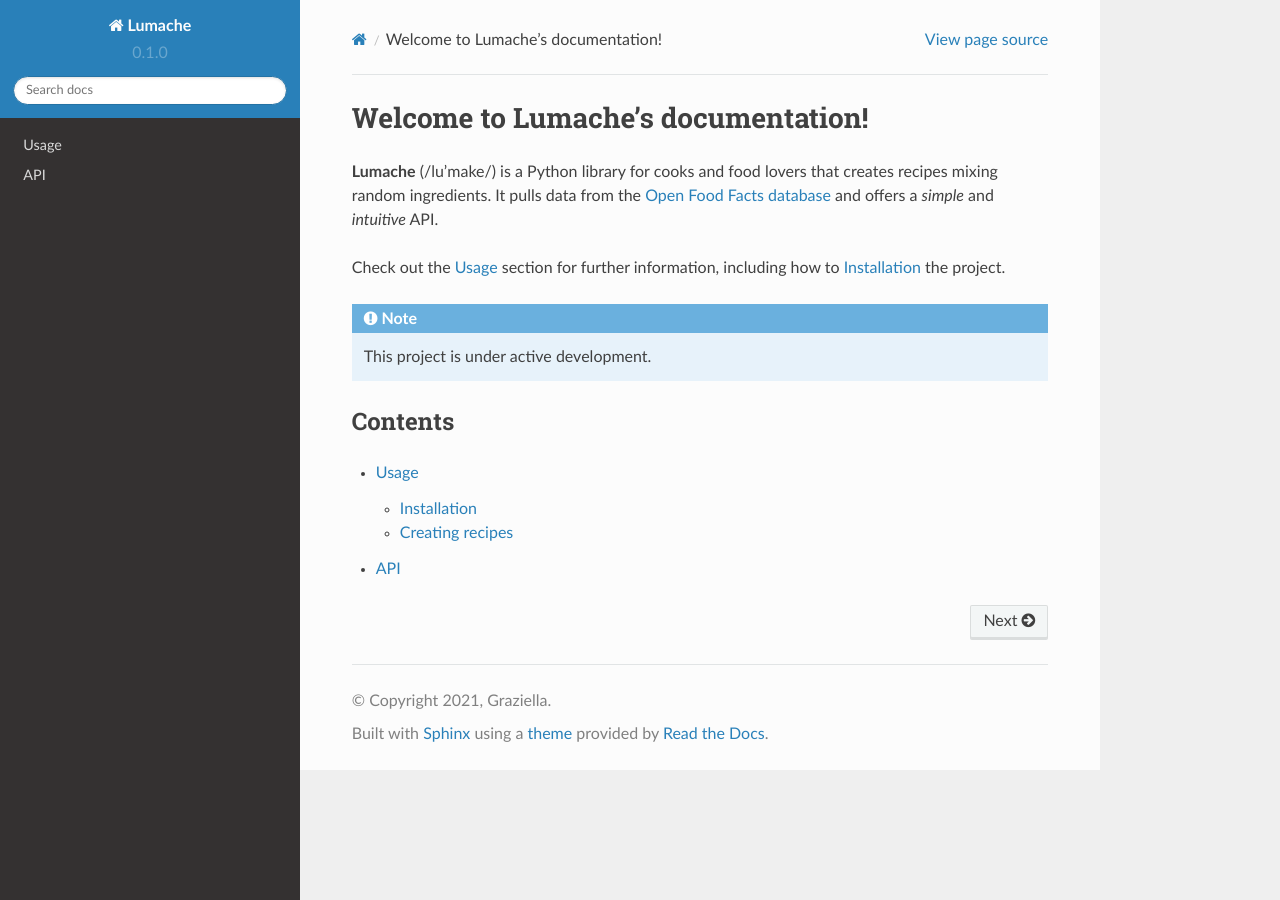
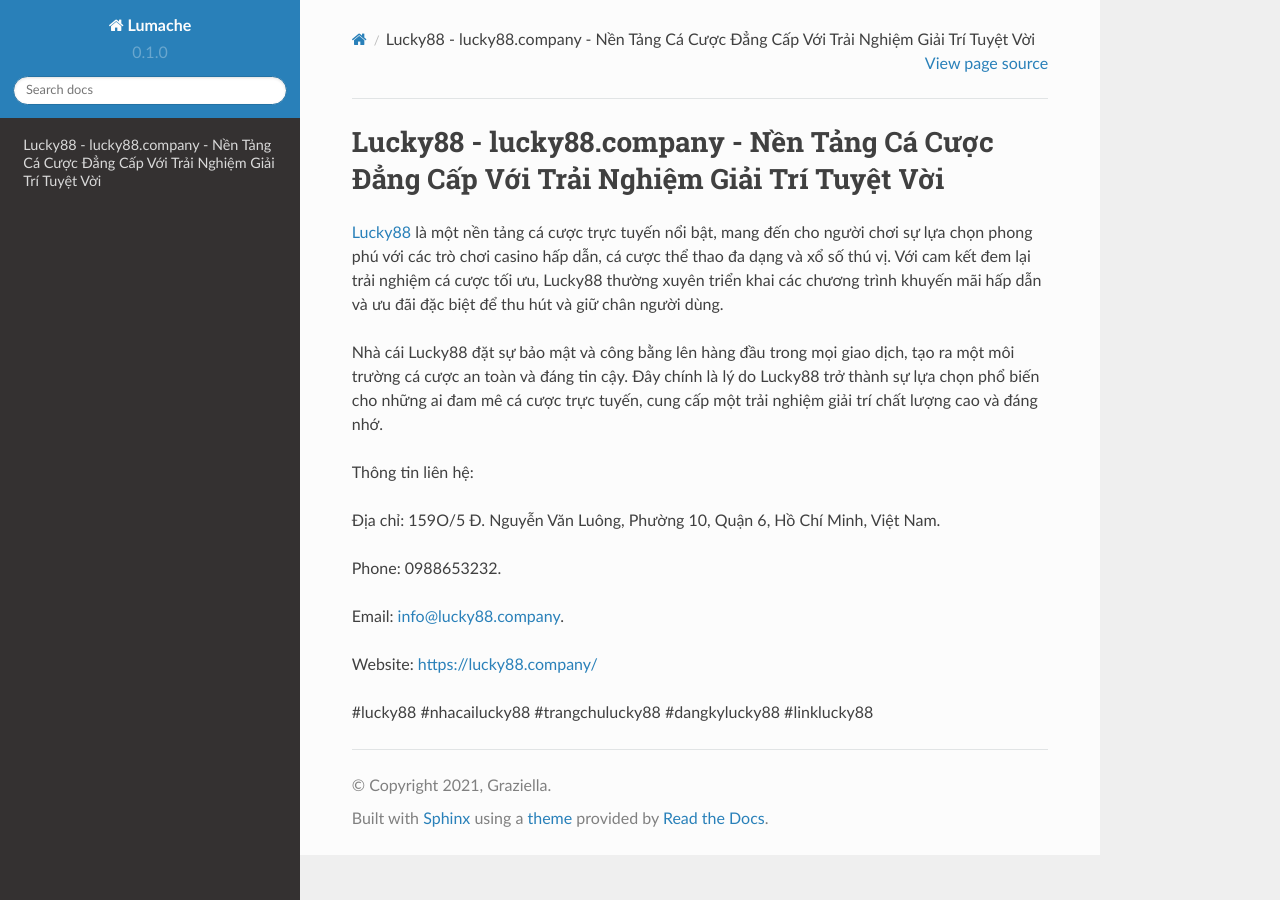
Before and after one commit to morriscraig2868/lucky88company, a Sphinx documentation site: the page built from docs/source/index.rst, in a window 1280 px wide. Built offline with Sphinx 7.4.7 and the Read the Docs theme 2.0.0, drawn with Linux system fonts in a browser that asks for light colours.

Commit message:
Update index.rst

```diff
--- a/docs/source/index.rst
+++ b/docs/source/index.rst
@@ -1,22 +1,18 @@
-Welcome to Lumache's documentation!
+Lucky88 - lucky88.company - Nền Tảng Cá Cược Đẳng Cấp Với Trải Nghiệm Giải Trí Tuyệt Vời
 ===================================
 
-**Lumache** (/lu'make/) is a Python library for cooks and food lovers
-that creates recipes mixing random ingredients.
-It pulls data from the `Open Food Facts database <https://world.openfoodfacts.org/>`_
-and offers a *simple* and *intuitive* API.
+`Lucky88 <https://lucky88.company/>`_ là một nền tảng cá cược trực tuyến nổi bật, mang đến cho người chơi sự lựa chọn phong phú với các trò chơi casino hấp dẫn, cá cược thể thao đa dạng và xổ số thú vị. Với cam kết đem lại trải nghiệm cá cược tối ưu, Lucky88 thường xuyên triển khai các chương trình khuyến mãi hấp dẫn và ưu đãi đặc biệt để thu hút và giữ chân người dùng.
 
-Check out the :doc:`usage` section for further information, including
-how to :ref:`installation` the project.
+Nhà cái Lucky88 đặt sự bảo mật và công bằng lên hàng đầu trong mọi giao dịch, tạo ra một môi trường cá cược an toàn và đáng tin cậy. Đây chính là lý do Lucky88 trở thành sự lựa chọn phổ biến cho những ai đam mê cá cược trực tuyến, cung cấp một trải nghiệm giải trí chất lượng cao và đáng nhớ.
 
-.. note::
+Thông tin liên hệ:
 
-   This project is under active development.
+Địa chỉ: 159O/5 Đ. Nguyễn Văn Luông, Phường 10, Quận 6, Hồ Chí Minh, Việt Nam.
 
-Contents
---------
+Phone: 0988653232.
 
-.. toctree::
+Email: info@lucky88.company.
 
-   usage
-   api
+Website: https://lucky88.company/
+
+#lucky88 #nhacailucky88 #trangchulucky88 #dangkylucky88 #linklucky88
```
